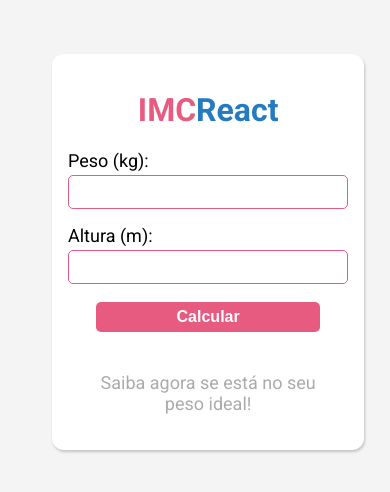
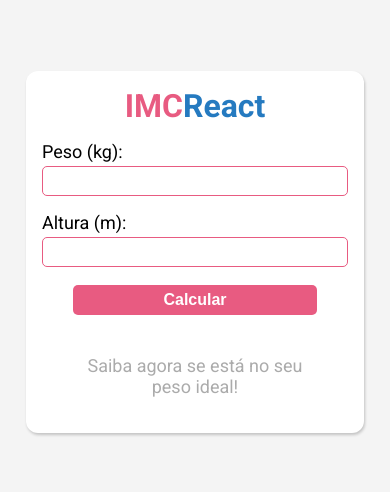
Before and after one commit to Lxcier/IMCReact, a React (Vite) app: page / in a window 390 px wide. Shown: the part 170-662 px from the top of the page. Built offline with nearby package versions, Linux system fonts and the light colour scheme.

Commit message:
finalizando projeto

```diff
--- a/src/App.css
+++ b/src/App.css
@@ -1,5 +1,11 @@
 :root {
     font-family: 'Roboto', sans-serif;
+}
+
+* {
+    margin: 0;
+    padding: 0;
+    box-sizing: border-box;
 }
 
 body {
@@ -10,7 +16,4 @@ body {
     height: 100vh;
     overflow-y: hidden;
     background: #F4F4F4;
-
-    margin: 0;
-    box-sizing: border-box;
 }
--- a/src/components/ImcCalculator/imcCalculator.css
+++ b/src/components/ImcCalculator/imcCalculator.css
@@ -17,6 +17,7 @@
 
 h1 {
     color: #E85B81;
+    margin-bottom: 16px;
 }
 
 .box {
@@ -110,7 +111,7 @@ input {
 
 @media screen and (max-width: 640px) {
     .container {
-        width: 98%;
+        width: 100%;
         margin: 0 auto;
     }
 
@@ -121,4 +122,8 @@ input {
     .button {
         width: 80%;
     }
+
+    .text {
+        width: 80%;
+    }
 }
```
